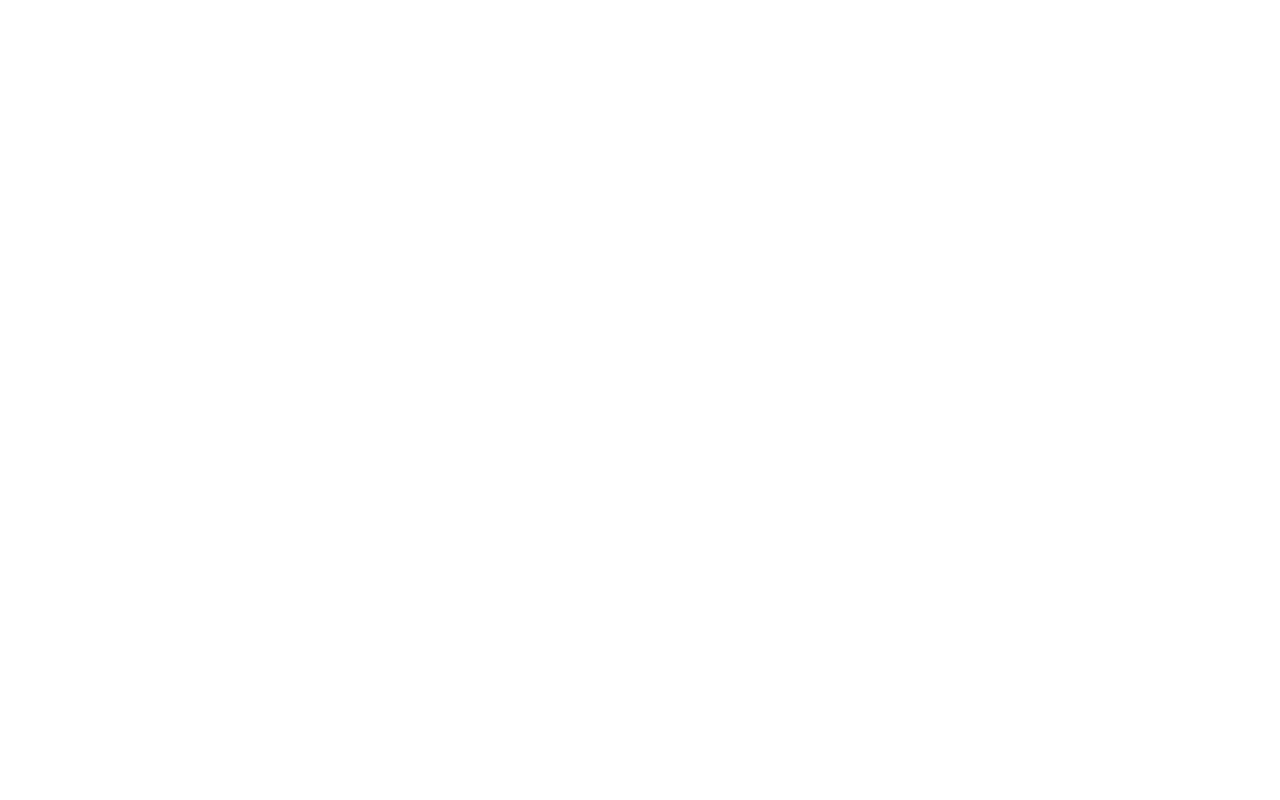
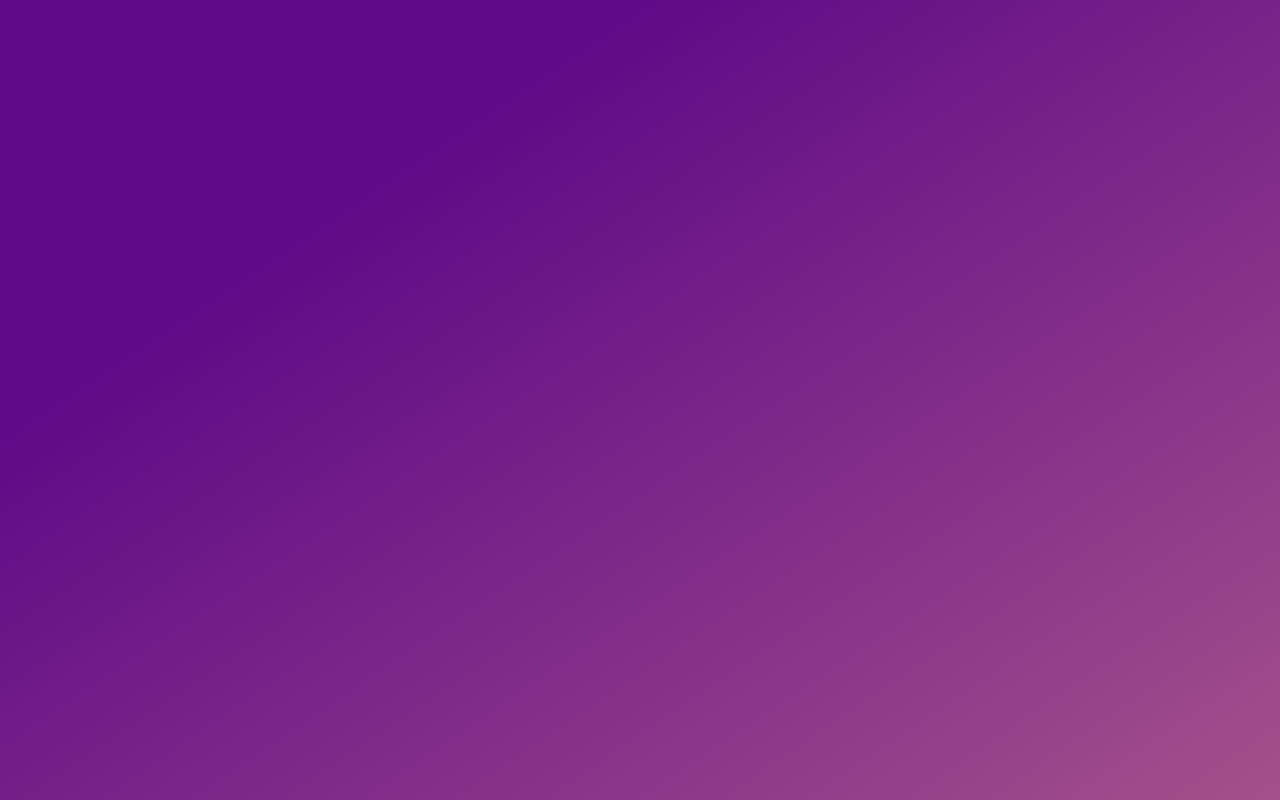
Before and after one commit to pawlovskiii/caesar-cipher, a website: page src/index.html in a window 1280 px wide. Drawn offline with Linux system fonts and the light colour scheme.

Commit message:
Set background-image of the website

```diff
--- a/src/css/style.css
+++ b/src/css/style.css
@@ -1,5 +1,10 @@
 * {
-    box-sizing: border-box;
-    margin: 0;
-    padding: 0;
+	box-sizing: border-box;
+	margin: 0;
+	padding: 0;
 }
+
+body {
+	height: 100vh;
+	background-image: linear-gradient(326deg, #a4508b 0%, #5f0a87 74%);
+}
```
Also changed, not shown: src/index.html (line endings or trailing spaces).
